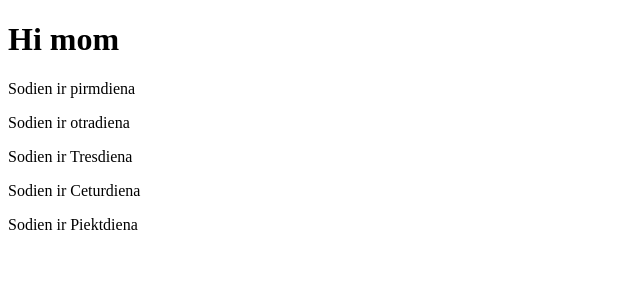
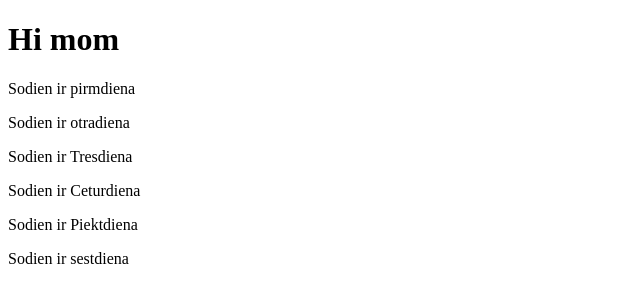
Before and after one commit to MarkussIPA22/stundu-saraksts-IPA22, a React (Create React App) app: page / in a window 1280 px wide. Shown: the top 302 px of the page, without its empty margins (0-640 px from the left). Built offline with nearby package versions, Linux system fonts and the light colour scheme.

Commit message:
Pievienota sestdiena

```diff
--- a/src/App.js
+++ b/src/App.js
@@ -12,6 +12,7 @@ function App() {
     <Diena nosaukums = "Tresdiena"/>
     <Diena nosaukums = "Ceturdiena"/>
     <Diena nosaukums = "Piektdiena"/>
+    <Diena nosaukums = "sestdiena"/>
     </>
 );
 }
```
